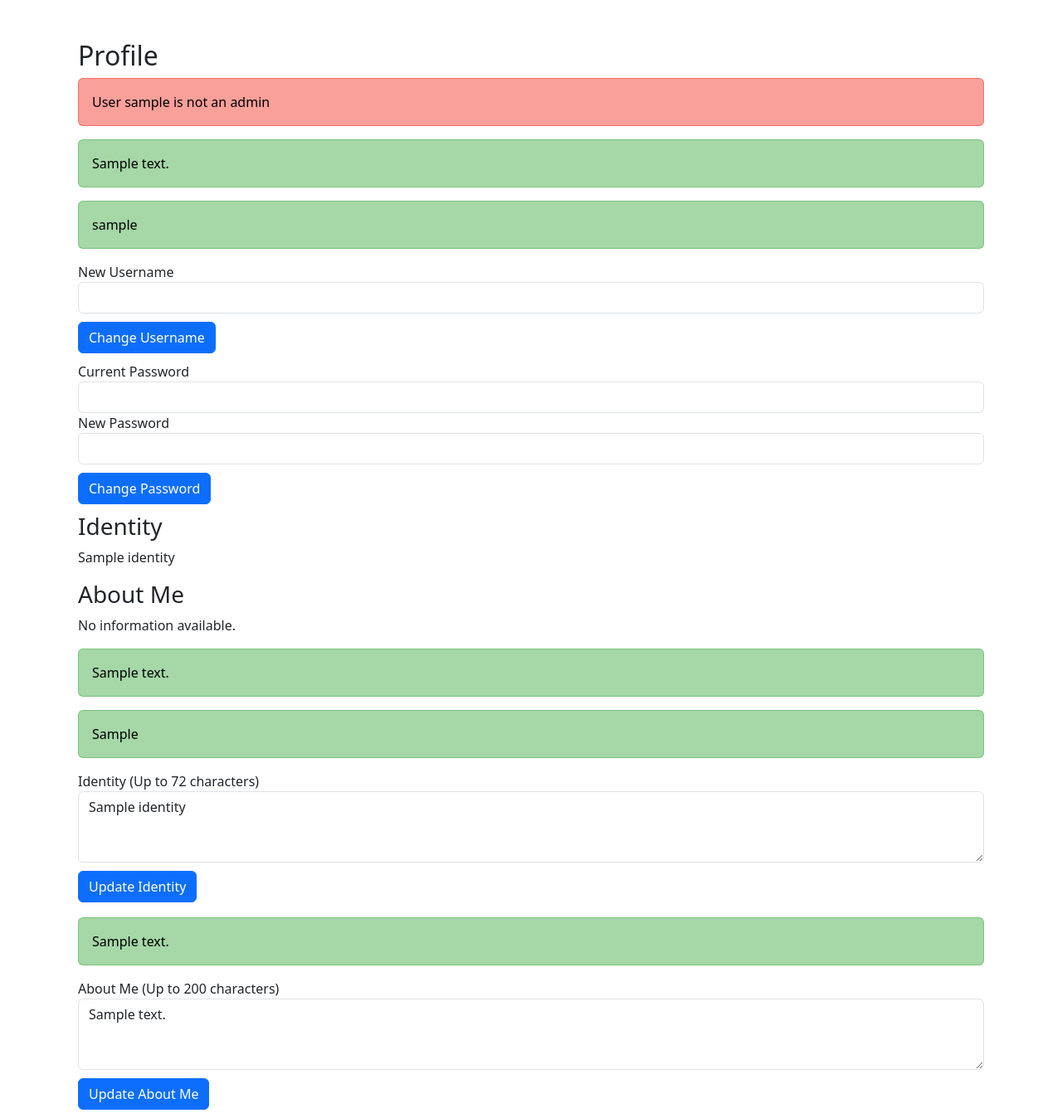
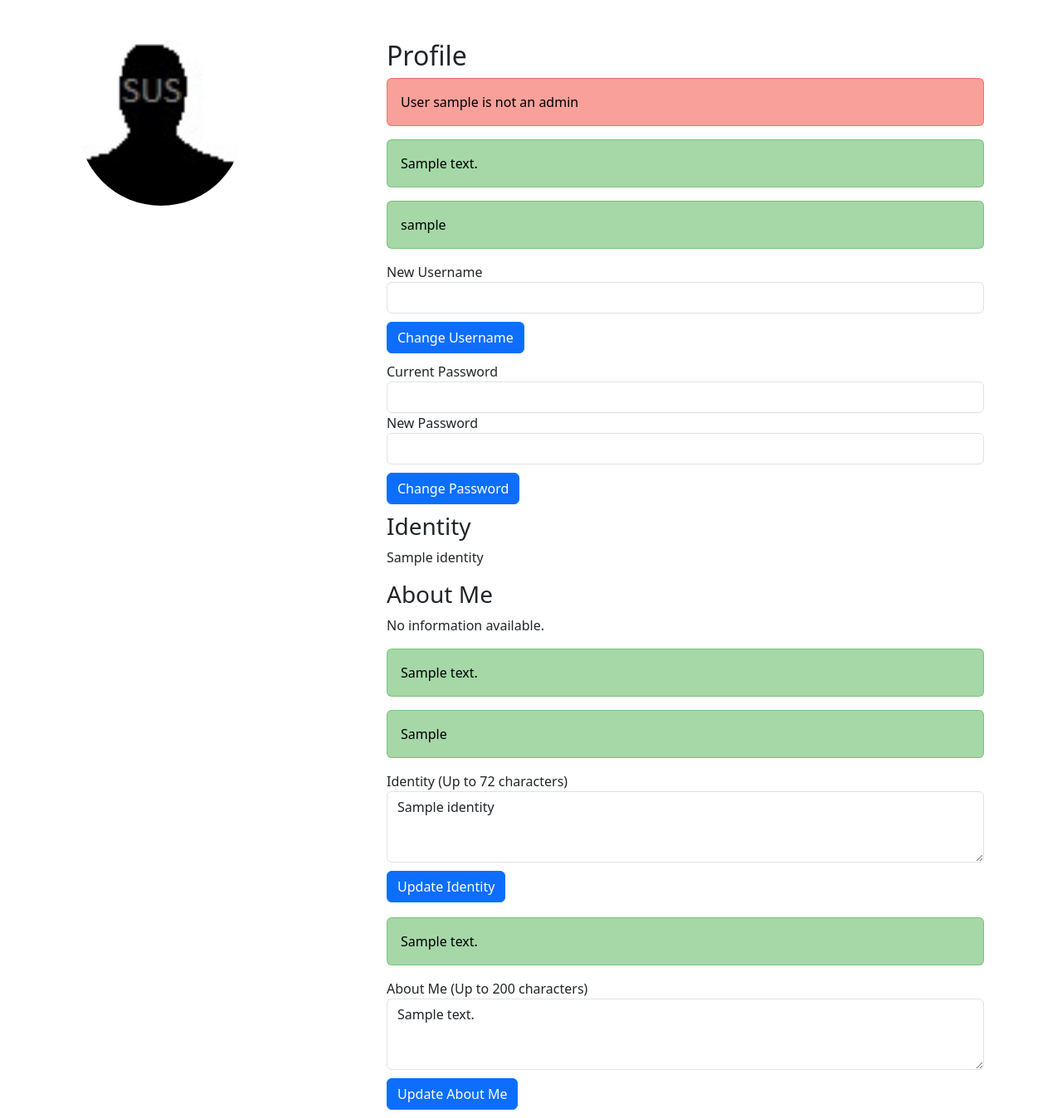
Before and after one commit to rutra8002/new_flask_chat, a Flask app: template templates/profile.html in a window 1280 px wide. Shown: the part 56-1404 px from the top of the page at 83% size. Run offline with Flask 3, Linux system fonts and the light colour scheme; the template is opened without the code that fills it: most values are stand-ins (such as "Sample title", 1, 10 or a date in 2020); some libraries are stand-ins or nearby versions.

Commit message:
profile picture thing

```diff
--- a/static/styles.css
+++ b/static/styles.css
@@ -211,3 +211,9 @@
     flex-direction: column;
     flex-grow: 1;
 }
+
+/* Add this CSS to your stylesheet */
+.profile-pic {
+    width: 200px; /* Adjust the width as needed */
+    height: 200px; /* Adjust the height as needed */
+}
--- a/templates/profile.html
+++ b/templates/profile.html
@@ -1,21 +1,27 @@
+<!-- profile.html -->
 {% extends 'base.html' %}
 
 {% block title %}Profile - Flask Web Chat App{% endblock %}
 
 {% block content %}
 <div class="container mt-5">
+    <div class="row">
+        <div class="col-md-4">
+            <!-- Profile Picture Section -->
+            <img src="{{ url_for('static', filename='profile_pics/default_profile.jpg') }}" alt="Profile Picture" class="img-fluid rounded-circle profile-pic">
+        </div>
+        <div class="col-md-8">
             <h2>Profile</h2>
             {% if is_admin %}
                 <div class="alert alert-success" role="alert">
                     User {{ username }} is an admin
                 </div>
-
             {% else %}
                 <div class="alert alert-danger" role="alert">
                     User {{ username }} is not an admin
                 </div>
+            {% endif %}
 
-    {% endif %}
             {% if success_message %}
             <div class="alert alert-success" role="alert">
                 {{ success_message }}
@@ -72,6 +78,7 @@
                 {% else %}
                     <p>No information available.</p>
                 {% endif %}
+            </div>
             <div class="about-me">
                 <h3>About Me</h3>
                 {% if user_info.get('about_me') %}
@@ -85,7 +92,6 @@
                     Identity updated successfully!
                 </div>
             {% endif %}
-    </div>
             {% if success_message %}
             <div class="alert alert-success mt-3" role="alert">
                 {{ success_message }}
@@ -131,7 +137,6 @@
                 <button type="submit" class="btn btn-primary">Update About Me</button>
             </form>
         </div>
-
-
-
+    </div>
+</div>
 {% endblock %}
```
Lines whose indentation alone changed are shown as unchanged.
